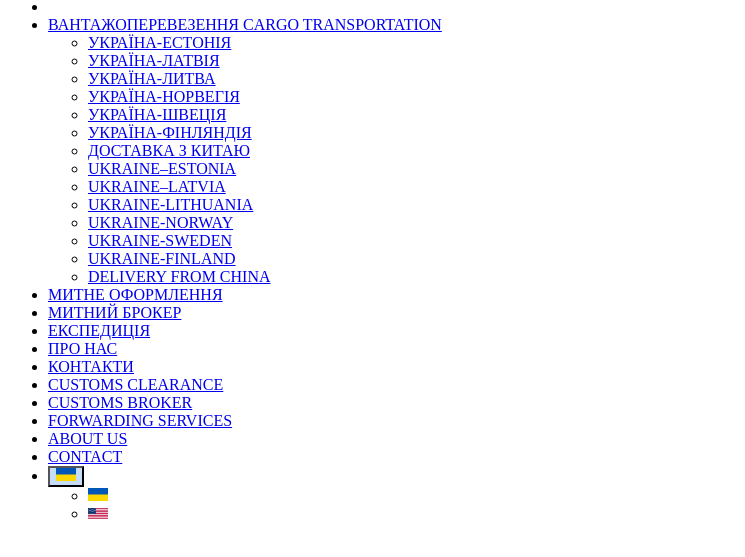
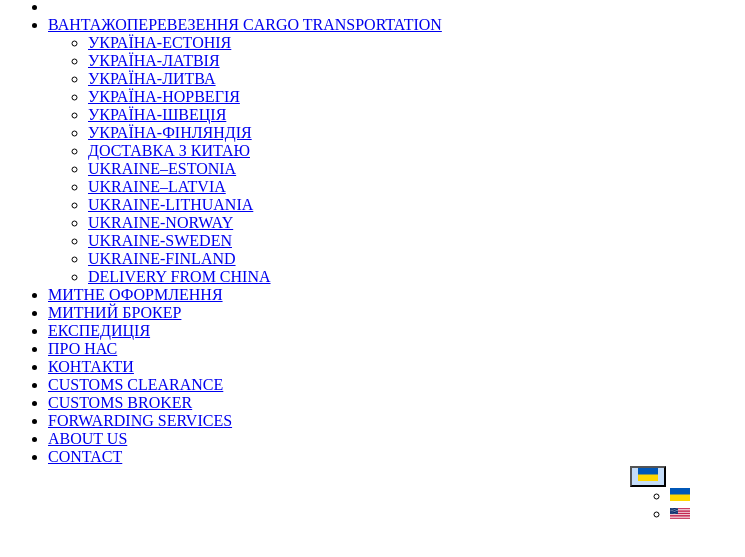
Before and after one commit to bogdmoskv/bogdmoskv.github.io, a plain HTML site: page elements/header.html in a window 1280 px wide. Shown: the part 231-788 px from the top of the page, without its empty margins (0-745 px from the left). Drawn offline with Linux system fonts and the light colour scheme.

Commit message:
fix icon language

```diff
--- a/elements/header.html
+++ b/elements/header.html
@@ -112,7 +112,7 @@
                     <li class="nav-item">
                         <a class="nav-link text-blue text-center content-american" href="#">CONTACT</a>
                     </li>
-                    <li>
+                    <li class="language-item">
                         <div class="dropdown">
                             <button class="btn dropdown-toggle dropdown-button" type="button" data-bs-toggle="dropdown"
                                 aria-expanded="false">
@@ -129,14 +129,9 @@
                         </div>
                     </li>
                 </ul>
-                <!-- <form class="d-flex" role="search">
-                    <input class="form-control me-2" type="search" placeholder="Search" aria-label="Search">
-                    <button class="btn btn-outline-success" type="submit">Search</button>
-                </form> -->
             </div>
         </div>
     </nav>
 
-    <!-- <script src="scripts/header.js"></script> -->
 </body>
 </html>
--- a/styles/headerStyle.css
+++ b/styles/headerStyle.css
@@ -10,3 +10,9 @@
     --bs-dropdown-min-width: 4rem;
     --bs-dropdown-padding-y: 0.2rem
 }
+
+.language-item{
+    display: flex;
+    justify-content: center;
+    align-items: center;
+}
```
